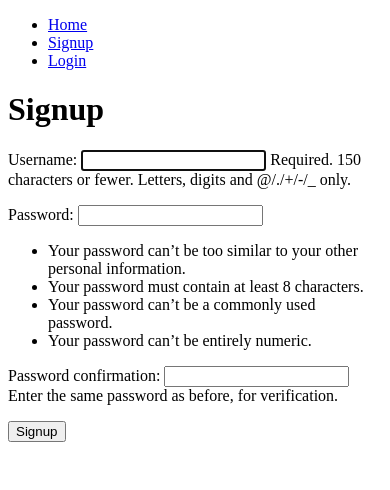
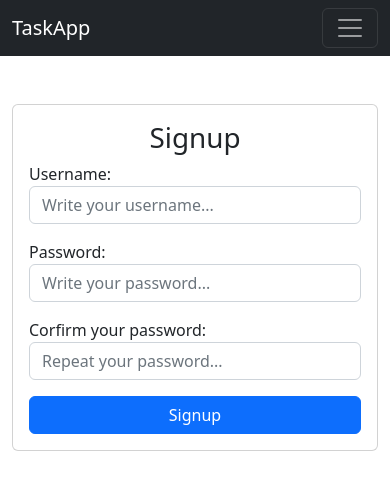
Before and after one commit to Ansagu88/Django_Fazt, a Django app: page /signup/ in a window 390 px wide. Shown: the top 490 px of the page. Run offline with Django 4.2, Linux system fonts and the light colour scheme.

Commit message:
finalizando proyecto

```diff
--- a/Django_Crud/settings.py
+++ b/Django_Crud/settings.py
@@ -118,6 +118,9 @@ USE_TZ = True
 
 STATIC_URL = 'static/'
 
+
+LOGIN_URL = '/signin'
+
 # Default primary key field type
 # https://docs.djangoproject.com/en/4.1/ref/settings/#default-auto-field
 
--- a/Django_Crud/urls.py
+++ b/Django_Crud/urls.py
@@ -22,7 +22,10 @@ urlpatterns = [
     path('', views.home, name='home'),
     path('signup/', views.signup, name='signup'),
     path('tasks/', views.tasks, name='tasks'),
+    path('tasks_completed/', views.tasks_completed, name='tasks_completed'),
     path('tasks/<int:task_id>/', views.task_detail, name='task_detail'),
+    path('tasks/<int:task_id>/complete/', views.complete_task, name='complete_task'),
+    path('tasks/<int:task_id>/delete/', views.delete_task, name='delete_task'),
     path('tasks/create', views.create_task, name='create_task'),
     path('logout/', views.signout, name='logout'),
     path('signin/', views.signin, name='signin'),
--- a/task/forms.py
+++ b/task/forms.py
@@ -1,7 +1,13 @@
 from django.forms import ModelForm
 from . models import Task
+from django import forms
 
 class TaskForm(ModelForm):
     class Meta:
         model = Task
         fields = ['title', 'description', 'important']
+        widgets = {
+            'title': forms.TextInput(attrs={'class': 'form-control', 'placeholder': 'Enter Title'}),
+            'description': forms.Textarea(attrs={'class': 'form-control', 'placeholder': 'Enter Description'}),
+            'important': forms.CheckboxInput(attrs={'class': 'form-check-input'}),
+        }
--- a/task/templates/base.html
+++ b/task/templates/base.html
@@ -1,30 +1,62 @@
 <!DOCTYPE html>
 <html lang="en">
-<head>
-    <meta charset="UTF-8">
-    <meta http-equiv="X-UA-Compatible" content="IE=edge">
-    <meta name="viewport" content="width=device-width, initial-scale=1.0">
+  <head>
+    <meta charset="UTF-8" />
+    <meta http-equiv="X-UA-Compatible" content="IE=edge" />
+    <meta name="viewport" content="width=device-width, initial-scale=1.0" />
     <title>Django CRUD APP</title>
-</head>
-<body>
-    <nav>
-        <ul>
-            <li><a href="{% url 'home' %}">Home</a></li>
+    <link
+      rel="stylesheet"
+      href="https://cdn.jsdelivr.net/npm/bootstrap@5.2.2/dist/css/bootstrap.min.css"
+    />
+  </head>
+  <body>
+    <nav class="navbar navbar-expand-lg bg-dark navbar-dark">
+      <div class="container">
+        <a class="navbar-brand" href="/">TaskApp</a>
+        <button
+          class="navbar-toggler"
+          type="button"
+          data-bs-toggle="collapse"
+          data-bs-target="#navbarNav"
+          aria-controls="navbarNav"
+          aria-expanded="false"
+          aria-label="Toggle navigation"
+        >
+          <span class="navbar-toggler-icon"></span>
+        </button>
+        <div class="collapse navbar-collapse" id="navbarNav">
+          <ul class="navbar-nav ms-auto">
+            <li class="nav-item">
+              <a class="nav-link" href="{% url 'home' %}">Home</a>
+            </li>
 
             {% if user.is_authenticated %}
-                <li><a href="{% url 'tasks' %}">Task</a></li>
-                <li><a href="{% url 'create_task' %}">Create Task</a></li>
-                <li><a href="{% url 'logout' %}">LogOut</a></li>
+            <li class="nav-item">
+              <a class="nav-link" href="{% url 'tasks' %}">Task Pending</a>
+            </li>
+            <li class="nav-item">
+              <a class="nav-link" href="{% url 'create_task' %}">Create Task</a>
+            </li>
+            <li class="nav-item">
+              <a class="nav-link" href="{% url 'tasks_completed' %}">Task Completed</a>
+            </li>
+            <li class="nav-item">
+              <a class="nav-link" href="{% url 'logout' %}">LogOut</a>
+            </li>
             {% else %}
-                <li><a href="{% url 'signup' %}">Signup</a></li>
-                <li><a href="{% url 'signin' %}">Login</a></li>
+            <li class="nav-item">
+              <a class="nav-link" href="{% url 'signup' %}">Signup</a>
+            </li>
+            <li class="nav-item">
+              <a class="nav-link" href="{% url 'signin' %}">Login</a>
+            </li>
             {% endif %}
+          </ul>
+        </div>
+      </div>
+    </nav>
 
-
-
-        </ul>
-    </nav>
-    {% block 'content' %}
-    {% endblock 'content' %}
-</body>
+    {% block 'content' %} {% endblock 'content' %}
+  </body>
 </html>
--- a/task/templates/signup.html
+++ b/task/templates/signup.html
@@ -1,16 +1,47 @@
-{% extends 'base.html' %}
+{% extends 'base.html' %} {% block 'content' %}
 
+<main class="container">
+  <div class="row">
+    <div class="col-md-4 offset-md-4 mt-5">
+      <form action="/signup/" method="POST" class="card card-body">
+        <h1 class="text-center">Signup</h1>
 
+        {{error}} {% csrf_token %}
 
-    {% block 'content' %}
-    <h1>Signup</h1>
+        <div class="mb-3">
+          <label for="username">Username:</label>
+          <input
+            type="text"
+            name="username"
+            id="username"
+            class="form-control"
+            placeholder="Write your username..."
+          />
+        </div>
+        <div class="mb-3">
+          <label for="password1">Password:</label>
+          <input
+            type="password"
+            name="password1"
+            id="password1"
+            class="form-control"
+            placeholder="Write your password..."
+          />
+        </div>
+        <div class="mb-3">
+          <label for="password2">Corfirm your password:</label>
+          <input
+            type="password"
+            name="password2"
+            id="password2"
+            class="form-control"
+            placeholder="Repeat your password..."
+          />
+        </div>
+        <button class="btn btn-primary">Signup</button>
+      </form>
+    </div>
+  </div>
+</main>
 
-<form action="/signup/" method='POST'>
-    {% csrf_token %}
-    {{form.as_p}}
-    <button>
-        Signup
-    </button>
-</form>
-
-        {% endblock 'content' %}
+{% endblock 'content' %}
--- a/task/views.py
+++ b/task/views.py
@@ -6,12 +6,13 @@ from django.contrib.auth import authenticate, login, logout
 from django.db import IntegrityError
 from .forms import TaskForm
 from .models import Task
+from django.utils import timezone
+from django.contrib.auth.decorators import login_required
 # Create your views here.
 
 
 def home(request):
     return render(request, 'home.html')
-
 
 def signup(request):
 
@@ -36,10 +37,17 @@ def signup(request):
             'error':'Password did not match'
             })
 
+@login_required
 def tasks(request):
     tasks = Task.objects.filter(user=request.user, completed__isnull=True)
     return render(request, 'tasks.html', {'tasks': tasks})
 
+@login_required
+def tasks_completed(request):
+    tasks = Task.objects.filter(user=request.user, completed__isnull=False).order_by('-completed')
+    return render(request, 'tasks.html', {'tasks': tasks})
+
+@login_required
 def create_task(request):
     if request.method == 'GET':
         return render(request, 'create_task.html', {
@@ -59,12 +67,41 @@ def create_task(request):
                 'error': 'Bad data passed in. Try again.'
                 })
 
+@login_required
 def task_detail(request, task_id):
-        task= get_object_or_404(Task, id=task_id, user=request.user)
-        return render(request, 'tasks_detail.html', { 'task': task })
+        if request.method == 'GET':
+            task = get_object_or_404(Task, pk=task_id, user=request.user)
+            form = TaskForm(instance=task)
+            return render(request, 'tasks_detail.html', {'task': task, 'form': form})
+        else:
+            try:
+                task = get_object_or_404(Task, pk=task_id, user=request.user)
+                form = TaskForm(request.POST, instance=task)
+                form.save()
+                return redirect('tasks')
+            except ValueError:
+                return render(request, 'tasks_detail.html', {
+                    'task': task,
+                    'form': form,
+                    'error': 'Bad info'
+                    })
 
+@login_required
+def complete_task(request, task_id):
+    task = get_object_or_404(Task, pk=task_id, user=request.user)
+    if request.method == 'POST':
+        task.completed = timezone.now()
+        task.save()
+        return redirect('tasks')
 
+@login_required
+def delete_task(request, task_id):
+    task = get_object_or_404(Task, pk=task_id, user=request.user)
+    if request.method == 'POST':
+        task.delete()
+        return redirect('tasks')
 
+@login_required
 def signout(request):
     logout(request)
     return redirect('home')
```
Also changed, not shown: task/templates/create_task.html (+13 -13 lines), task/templates/home.html (+23 -5 lines), task/templates/signin.html (+34 -11 lines), task/templates/tasks.html (+16 -15 lines), task/templates/tasks_detail.html (+23 -3 lines).
